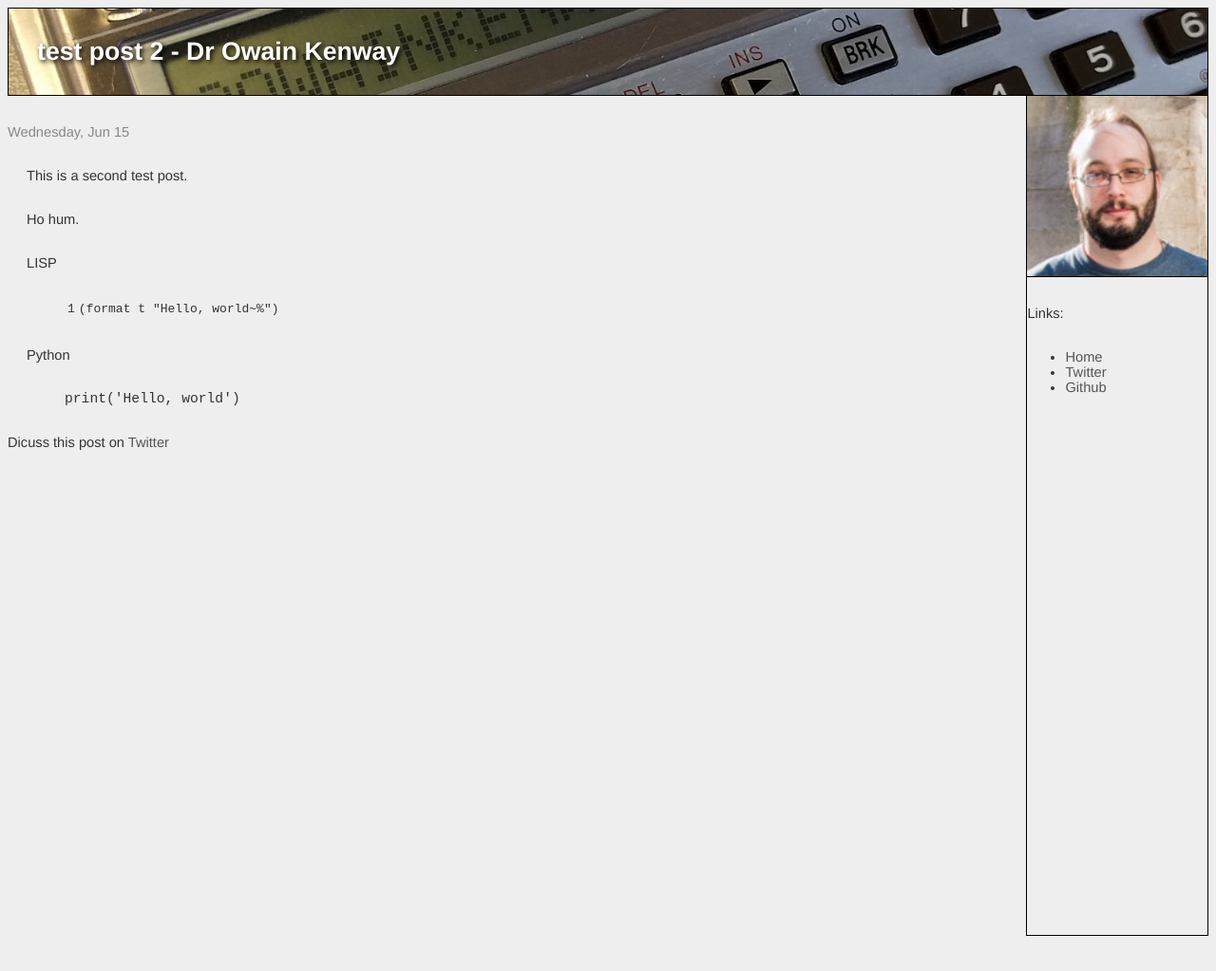
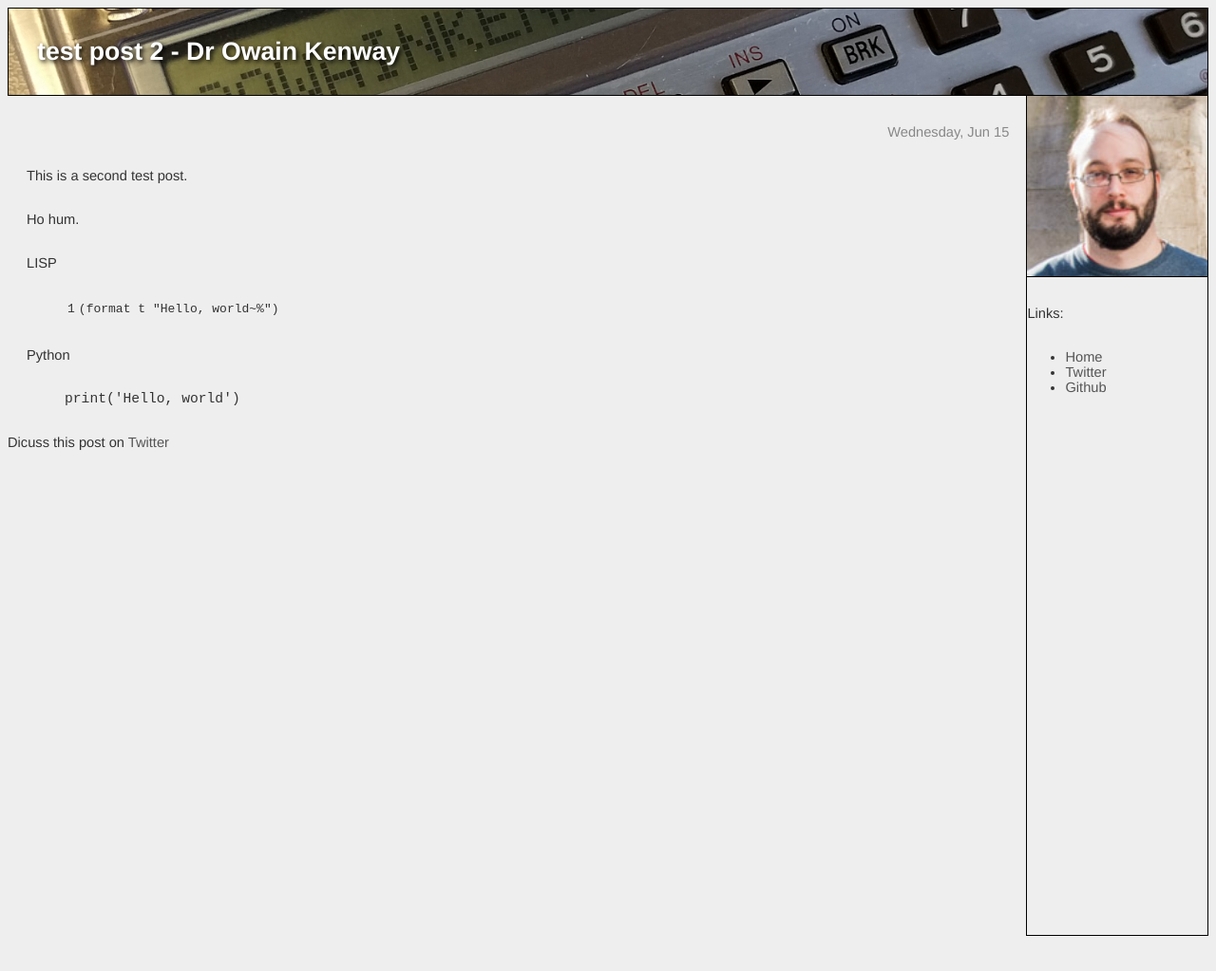
Before and after one commit to owainkenwayucl/owainkenwayucl.github.io, a Jekyll site: the page built from _posts/2016-06-15-Testing2.md, in a window 1280 px wide. Shown: the whole page at 95% size. Built offline with Jekyll 4.4.1, drawn with Linux system fonts in a browser that asks for light colours.

Commit message:
Update main.css
Right align parts.

```diff
--- a/css/main.css
+++ b/css/main.css
@@ -76,6 +76,8 @@
 
 .date {
   color: #888;
+  text-align: right;
+  margin: 20px;
 }
 
 .scaledimage {
@@ -93,6 +95,11 @@
   border-color: black;
 }
 
+.social {
+  text-align: right
+  margin: 20px;
+}
+
 #sidebar {
   float: right;
   width: 15%;
```
